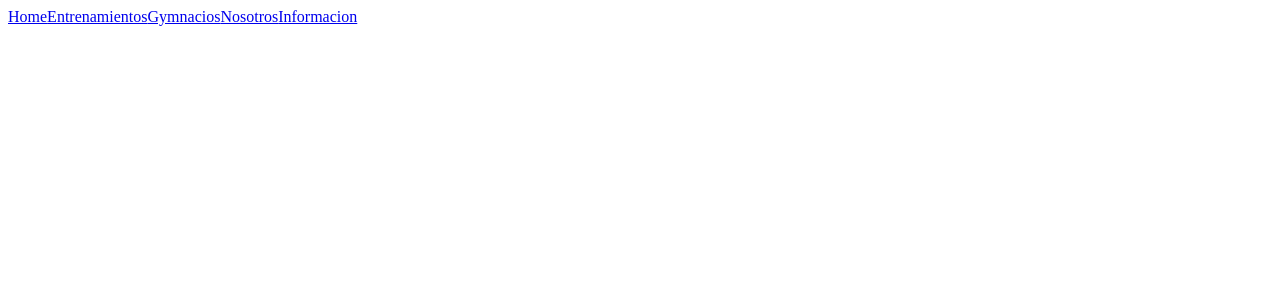
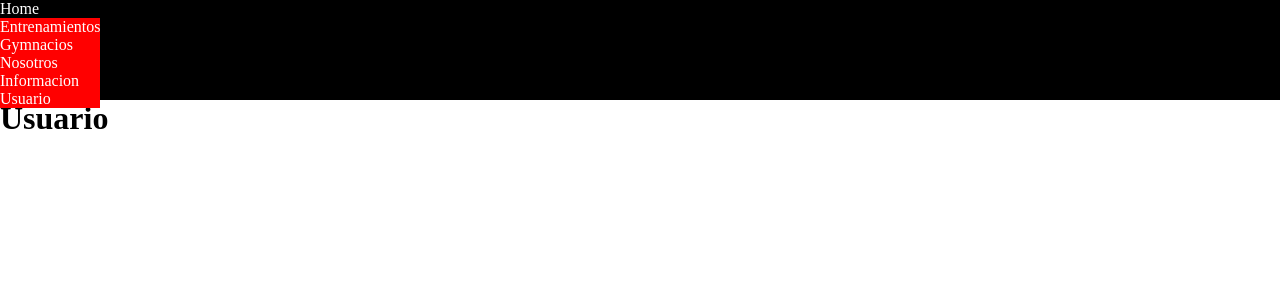
Before and after one commit to facu-lab/calistenia-viedma, a React (Vite) app: page /Usuario in a window 1280 px wide. Shown: the top 300 px of the page. Built offline with nearby package versions, Linux system fonts and the light colour scheme.

Commit message:
subiendo

```diff
--- a/src/App.jsx
+++ b/src/App.jsx
@@ -6,6 +6,7 @@ import Nav from './components/nav'
 import Gymnacios from './pages/gymnacios'
 import Nosotros from './pages/nosotros'
 import Informacion from './pages/informacion'
+import Usuario from './pages/usuario'
 
 function App() {
 
@@ -19,6 +20,7 @@ function App() {
           <Route path='/Gymnacios' element={<Gymnacios />} />
           <Route path='/Nosotros' element={<Nosotros/>} />
           <Route path='/Informacion' element={<Informacion />} />
+          <Route path='/Usuario' element={<Usuario />} />
         </Routes>
       </BrowserRouter>
     </>
--- a/src/components/nav.jsx
+++ b/src/components/nav.jsx
@@ -1,15 +1,22 @@
 import { Link } from "react-router-dom"
+import "../styles/nav.css"
 
 
 const Nav=()=>{
 
   return(
     <nav>
-      <Link to='/'>Home</Link>
-      <Link to='/Entrenamientos'>Entrenamientos</Link>
-      <Link to='/Gymnacios'>Gymnacios</Link>
-      <Link to='/Nosotros'>Nosotros</Link>
-      <Link to='/Informacion'>Informacion</Link>
+      <div >
+      <Link className="logoCV" to='/'>Home</Link>
+      </div>
+      <ul className="menu">
+        <li><Link className="linkNav" to='/Entrenamientos'>Entrenamientos</Link></li>
+        <li><Link className="linkNav" to='/Gymnacios'>Gymnacios</Link></li>
+        <li><Link className="linkNav" to='/Nosotros'>Nosotros</Link></li>
+        <li><Link className="linkNav" to='/Informacion'>Informacion</Link></li>
+        <li><Link className="linkNav" to='/Usuario'>Usuario</Link></li>
+      </ul>
+
     </nav>
   )
 }
--- /dev/null
+++ b/src/pages/usuario.jsx
@@ -0,0 +1,9 @@
+
+const Usuario=()=>{
+
+  return(
+    <h1>Usuario</h1>
+  )
+}
+
+export default Usuario
--- /dev/null
+++ b/src/styles/nav.css
@@ -0,0 +1,29 @@
+*{
+  margin: 0;
+  padding: 0;
+  box-sizing: border-box;
+}
+
+nav{
+  background: black;
+  width: 100%;
+  height: 100px;
+  position: relative;
+}
+
+.menu{
+  background: red;
+  display: flex;
+  flex-direction: column;
+  position: fixed;
+}
+
+.linkNav{
+  text-decoration: none;
+  color: white;
+}
+
+.logoCV{
+  color:white;
+  text-decoration: none;
+}
```
